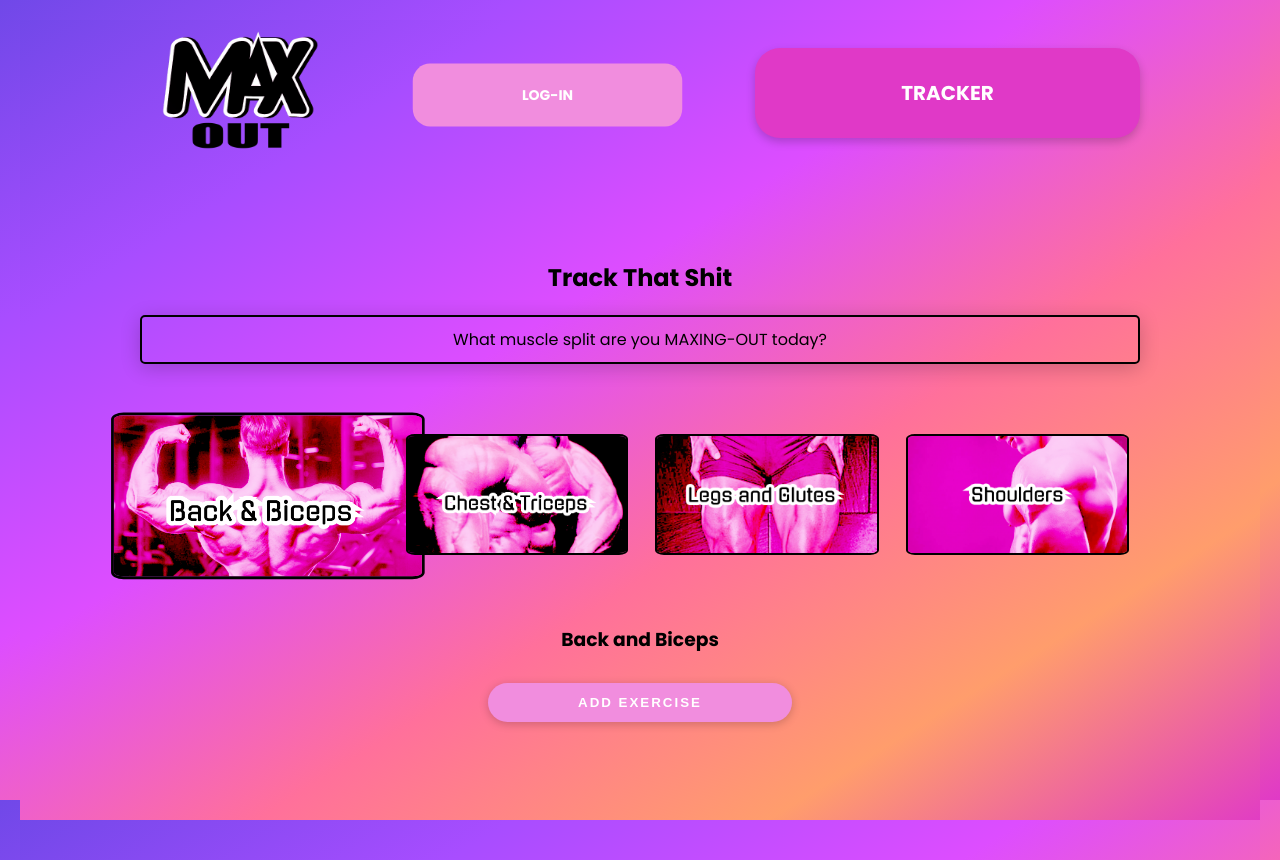
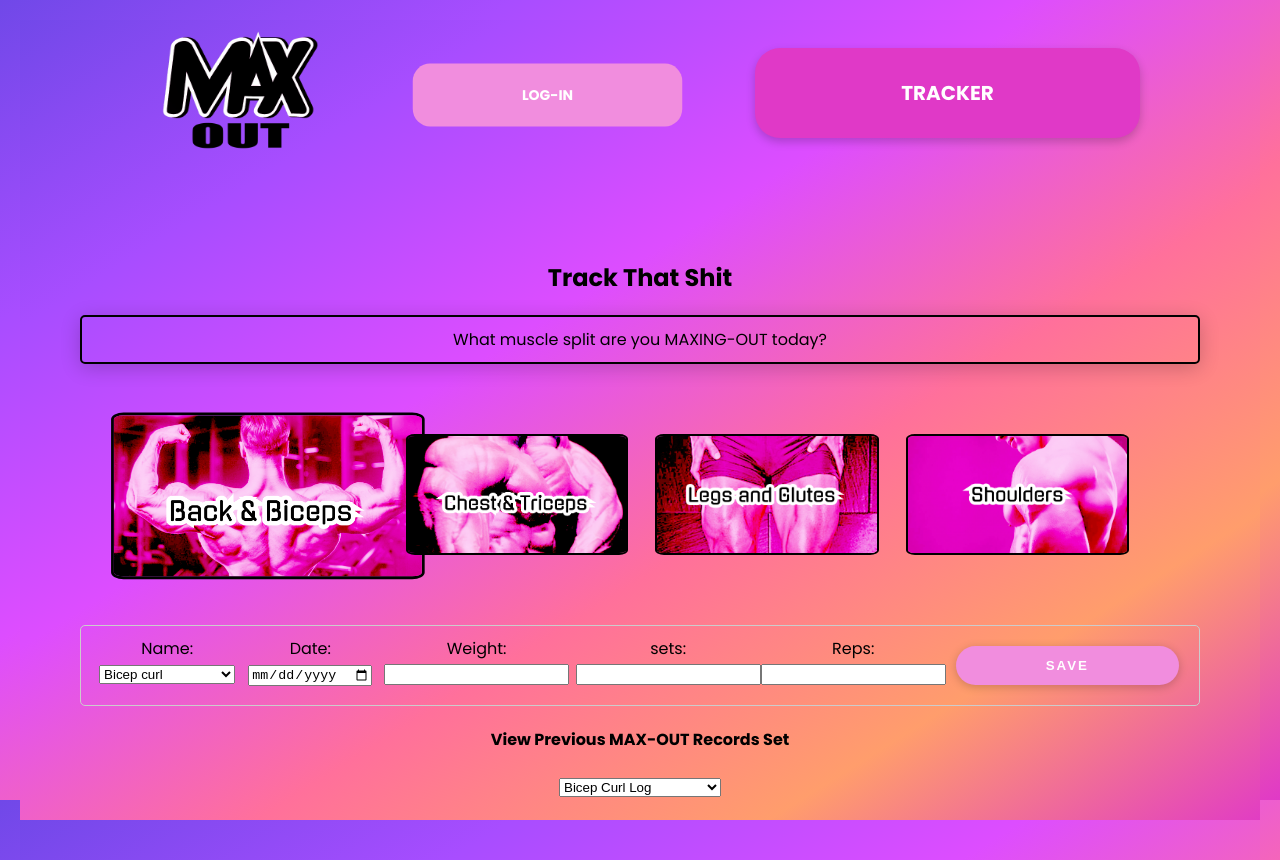
Before and after one commit to skielynn/max-out, a React (Create React App) app in the folder frontend/: page /tracker/backBiceps in a window 1280 px wide. Built offline with nearby package versions, Linux system fonts and the light colour scheme.

Commit message:
refactored exercise box to go in each component

```diff
--- a/frontend/src/Components/Tracker/BackBiceps.js
+++ b/frontend/src/Components/Tracker/BackBiceps.js
@@ -1,108 +1,146 @@
-import React, { useState } from "react";
-import ExerciseBox from "./ExerciseBox";
+import React, { useState, useEffect } from "react";
+import {useNavigate} from 'react-router-dom'
+//mport ExerciseBox from "./ExerciseBox";
 
 function BackBiceps() {
-  const [exerciseBoxes, setExerciseBoxes] = useState([]);
-  const exerciseList = [
-    "Bicep curl log",
-    "Bent-over row log",
-    "Pull-up log",
-    "Lat Pull-down log",
-    "EZ Bar Bicep Curls",
-    "we can add more here!!!",
-  ];
 
-  const handleAddBox = () => {
-    setExerciseBoxes([
-      ...exerciseBoxes,
-      {
-        id: exerciseBoxes.length,
-        exerciseID: "",
-        date: "",
-        weight: "",
-        sets: "",
-        reps: "",
-        logEntries: [],
+
+  const [exercise_name, setexercise_name] = useState('');
+  const [exerciseLogs, setExerciseLogs] = useState([]);
+  const [exercise, setExercise] = useState({
+    exercise_date: '',
+    exercise_name: '',
+    reps: '',
+    weight: '',
+    sets: ''
+  })
+
+  useEffect(() => {
+    console.log(exercise_name)
+    if (exercise_name) {
+      const token = localStorage.getItem('token');
+      fetch(`http://localhost:5000/exercise-logs/${exercise_name}`, {
+        headers: {
+          'Content-Type': 'application/json',
+          'Authorization': `Bearer ${token}`,
+          'Access-Control-Allow-Origin': '*',
         },
-    ]);
-  };
+        //body: JSON.stringify({ exercise_name })
+      })
+        .then(response => response.json())
+        .then(data => setExerciseLogs(data.logs))
+        .catch(error => console.error(error));
+    }
+  }, [exercise_name]);
 
-  const handleDeleteBox = (boxId) => {
-    setExerciseBoxes(exerciseBoxes.filter((box) => box.id !== boxId));
-  };
+  function handleExerciseSelect(event) {
+    setexercise_name(event.target.value);
+  }
 
-  const handleSaveBox = (index, updatedBox) => {
-    setExerciseBoxes((prevBoxes) => {
-      const updatedBoxes = [...prevBoxes];
-      updatedBoxes[index] = updatedBox;
-      return updatedBoxes;
+  ////////////////////////////////////////////
+  /*const handleDelete = () => {
+    onDelete(exerciseBox.id);
+  };*/
+  const navigate = useNavigate()
+  ///////////////    USE STATE FOR  POST INPUT    ////////////////
+
+
+  ///////////// HANDLE SUBMIT FOR SIGN UP /////////////////////
+  const handleSubmit = async (e) => {
+    e.preventDefault();
+    const token = localStorage.getItem('token')
+    console.log(exercise)
+    navigate('/');
+
+
+    const response = await fetch('http://localhost:5000/newworkout', {
+      method: 'POST',
+      headers: {
+        'Content-Type': 'application/json',
+        'Access-Control-Allow-Origin': '*',
+        'Authorization': `Bearer ${token}`
+      },
+      body: JSON.stringify(exercise)
     });
-  };
 
-  const handleSaveAllBoxes = (exerciseID, boxId) => {
-    const boxToUpdate = exerciseBoxes.find((box) => box.id === boxId);
+    console.log(response)
+    return response.json
 
-    const newLogEntry = {
-      date: boxToUpdate.date,
-      weight: boxToUpdate.weight,
-      sets: boxToUpdate.sets,
-      reps: boxToUpdate.reps,
-      exerciseID: boxToUpdate.exerciseID,
-    };
+  }
 
-    boxToUpdate.logEntries.push(newLogEntry);
 
-    setExerciseBoxes((prevBoxes) =>
-      prevBoxes.map((box) => (box.id === boxId ? boxToUpdate : box))
-    );
-  };
+
+
+
+
+
+
+
+
 
   return (
-    <div className="backBiceps">
-      <h3>Back and Biceps</h3>
-      <button onClick={handleAddBox}>Add Exercise</button>
-      {exerciseBoxes.map((box) => (
-        <div key={box.id}>
-          <ExerciseBox
-            exerciseBox={box}
-            onSave={(updatedBox) =>
-              handleSaveBox(
-                exerciseBoxes.findIndex((b) => b.id === box.id),
-                updatedBox
-              )
-            }
-            onDelete={handleDeleteBox}
-            onSaveLog={() => handleSaveAllBoxes(box.name, box.id)}
-          />
+
+    <><div className="exerciseBox">
+      <label>
+        Name:
+        <select value={exercise.exercise_name} onChange={e => setExercise({ ...exercise, exercise_name: e.target.value })}>
+          <option value="bicepCurl">Bicep curl</option>
+          <option value="bentOverRow">Bent-over row</option>
+          <option value="pullUp">Pull-up</option>
+          <option value="latPullDown">Lat Pull-down</option>
+          <option value="ezBarBicepCurls">EZ Bar Bicep Curls</option>
+        </select>
+      </label>
+      <label>
+        Date:
+        <input type="date" value={exercise.exercise_date} onChange={e => setExercise({ ...exercise, exercise_date: e.target.value })} />
+      </label>
+      <label>
+        Weight:
+        <input type="text" value={exercise.weight} onChange={e => setExercise({ ...exercise, weight: e.target.value })} />
+      </label>
+      <label>
+        sets:
+        <input type="text" value={exercise.sets} onChange={e => setExercise({ ...exercise, sets: e.target.value })} />
+      </label>
+      <label>
+        Reps:
+        <input type="text" value={exercise.reps} onChange={e => setExercise({ ...exercise, reps: e.target.value })} />
+      </label>
+      <button onClick={handleSubmit}>Save</button>
+
+    </div>
+
       <div className="log">
         <h4>View Previous MAX-OUT Records Set</h4>
         <div className="logScroll">
-              <select>
-                <option value="bicepCurlLog">Bicep Curl Log</option>
-                <option value="bentOverRowLog">Bent-over Row Log</option>
-                <option value="pullUpLog">Pull-up Log</option>
-                <option value="latPullDownLog">Lat Pull-down Log</option>
-                <option value="ezBarBicepCurlsLog">EZ Bar Bicep Curls Log</option>
-                <option value="we can add more here!!!">we can add more here!!!</option>
+          <select value={exercise_name} onChange={handleExerciseSelect}>
+            <option value="bicepCurl">Bicep Curl Log</option>
+            <option value="bentOverRow">Bent-over Row Log</option>
+            <option value="pullUp">Pull-up Log</option>
+            <option value="latPullDown">Lat Pull-down Log</option>
+            <option value="ezBarBicepCurls">EZ Bar Bicep Curls Log</option>
           </select>
         </div>
-            {box.logEntries.length === 0 ? (
-              <p>No entries in log.</p>
-            ) : (
+        {exercise_name.length > 0 && exerciseLogs.length > 0 && (
+          <div>
+            <h2>{exercise_name}</h2>
             <ul>
-                {box.logEntries.map((entry, index) => (
-                  <li key={index}>
-                    <span>{entry.date.toLocaleString()}</span>
-                    <span> - {entry.sets}x{entry.reps} {entry.exerciseID}</span>
+              {exerciseLogs.map(log => (
+                <li key={log.exercise_date}>
+                  Date:{log.exercise_date} Reps: {log.reps}, Weight: {log.weight}, Sets: {log.sets}
                 </li>
               ))}
             </ul>
+          </div>
         )}
-          </div>
-        </div>
-      ))}
-    </div>
-  );
+      </div></>
+    /* </div>)*/
+  )
 }
+/* </div>*/
+
+
+
 
 export default BackBiceps;
--- a/frontend/src/Components/Tracker/ExerciseBox.js
+++ b/frontend/src/Components/Tracker/ExerciseBox.js
@@ -84,16 +84,18 @@ const handleSubmit = async (e) => {
 
                }
 
+
+
   return (
     <div className="exerciseBox">
       <label>
         Name:
-        <select value={exerciseID}>
-          <option value="Bicep curl">Bicep curl</option>
-          <option value="Bent-over row">Bent-over row</option>
-          <option value="Pull-up">Pull-up</option>
-          <option value="Lat Pull-down">Lat Pull-down</option>
-          <option value="EZ Bar Bicep Curls">EZ Bar Bicep Curls</option>
+        <select value={exercise.exercise_name} onChange = {e=> setExercise({...exercise, exercise_name: e.target.value})}>
+          <option value="bicepCurl">Bicep curl</option>
+          <option value="bentOverRow">Bent-over row</option>
+          <option value="pullUp">Pull-up</option>
+          <option value="latPullDown">Lat Pull-down</option>
+          <option value="ezBarBicepCurls">EZ Bar Bicep Curls</option>
         </select>
       </label>
       <label>
```
Lines whose indentation alone changed are shown as unchanged.
